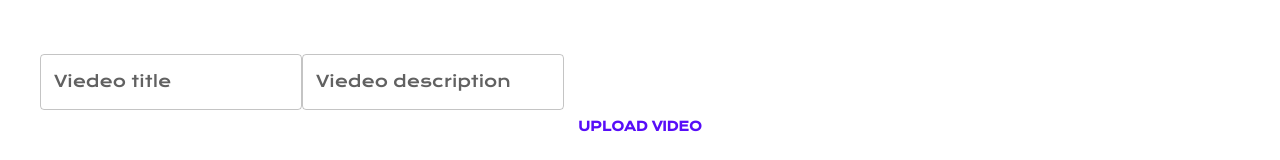
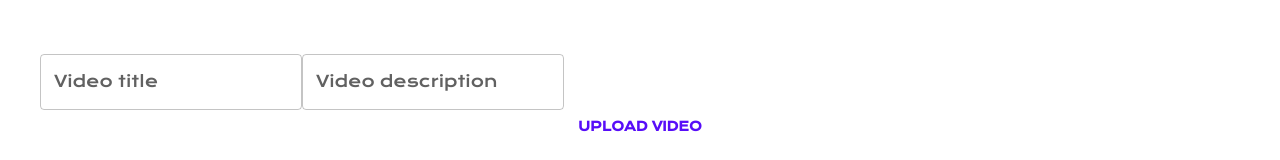
Before and after one commit to 35middle/35middle-app, a Next.js app: page /videoUploadPopUpWindow in a window 1280 px wide. Shown: the part 172-332 px from the top of the page. Built offline with nearby package versions, Linux system fonts and the light colour scheme.

Commit message:
feat: add  button position in button setting

```diff
--- a/src/components/buttonSettings.tsx
+++ b/src/components/buttonSettings.tsx
@@ -8,6 +8,8 @@ import {
   Typography,
 } from '@mui/material';
 import * as React from 'react';
+
+import ButtonPosition from '@/pages/button/buttonPosition';
 
 const ButtonSettings = () => {
   const [click, setClick] = React.useState(false);
@@ -44,7 +46,7 @@ const ButtonSettings = () => {
             variant="outlined"
           />
         </Box>
-        <Box className="flex items-start" flexDirection={'column'}>
+        <Box className="flex flex-col items-start">
           <Box className="my-4">
             <Typography>Button Style</Typography>
             <Stack
--- a/src/components/video-preview.tsx
+++ b/src/components/video-preview.tsx
@@ -1,4 +1,6 @@
 import { Typography } from '@mui/material';
+
+import CustomButton from './CustomButton';
 
 const VideoPreview = () => {
   return (
@@ -14,6 +16,7 @@ const VideoPreview = () => {
         />
         Your browser does not support HTML5 video.
       </video>
+      <CustomButton name={''} />
     </div>
     // </div>
   );
--- a/src/pages/videoUploadPopUpWindow.tsx
+++ b/src/pages/videoUploadPopUpWindow.tsx
@@ -9,8 +9,8 @@ const VideoUploadPopUpWindow = () => {
         </Box>
         <div className="flex flex-col p-10">
           <div>
-            <TextField label="Viedeo title" variant="outlined" />
-            <TextField label="Viedeo description" variant="outlined" />
+            <TextField label="Video title" variant="outlined" />
+            <TextField label="Video description" variant="outlined" />
           </div>
           <Button>Upload Video</Button>
         </div>
```
